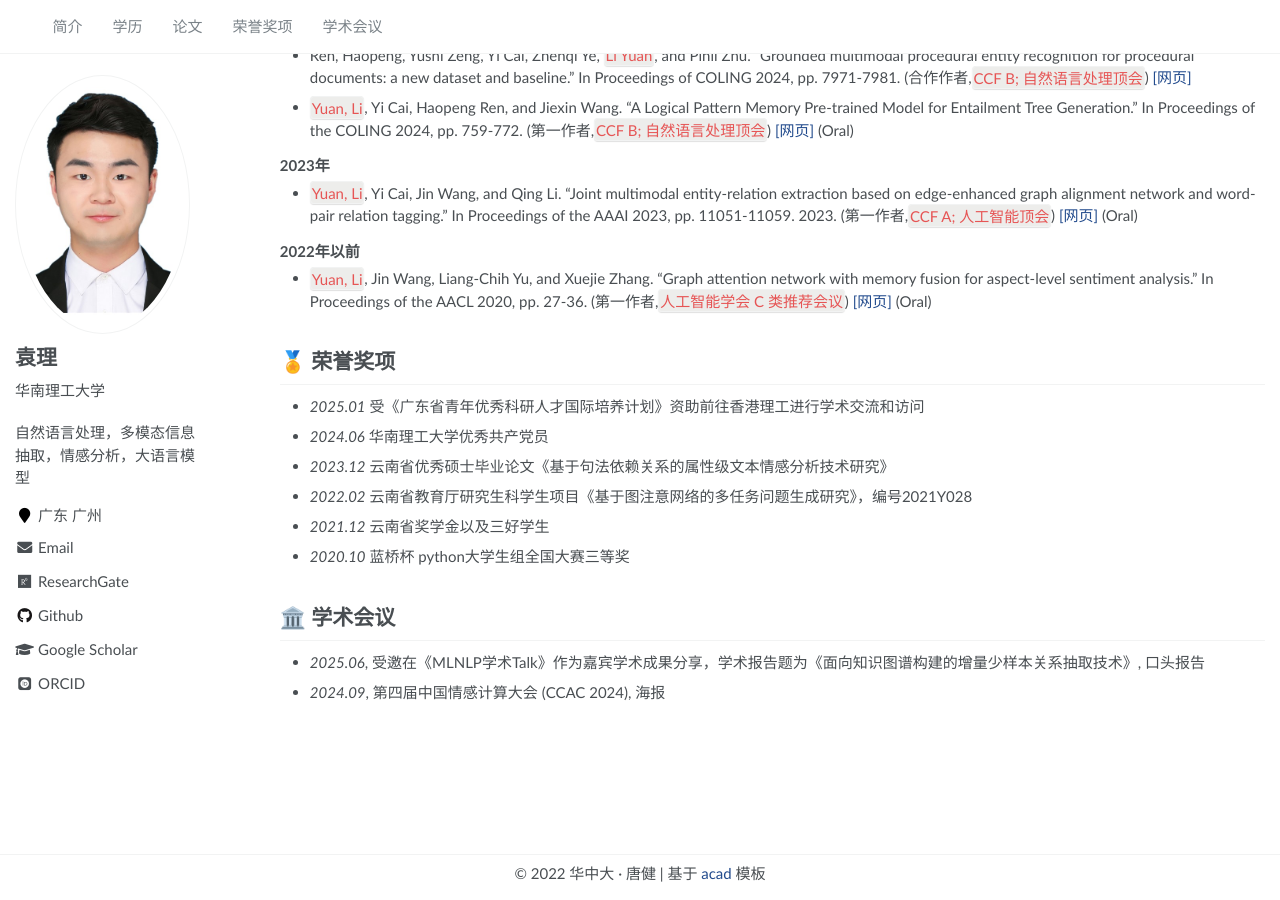
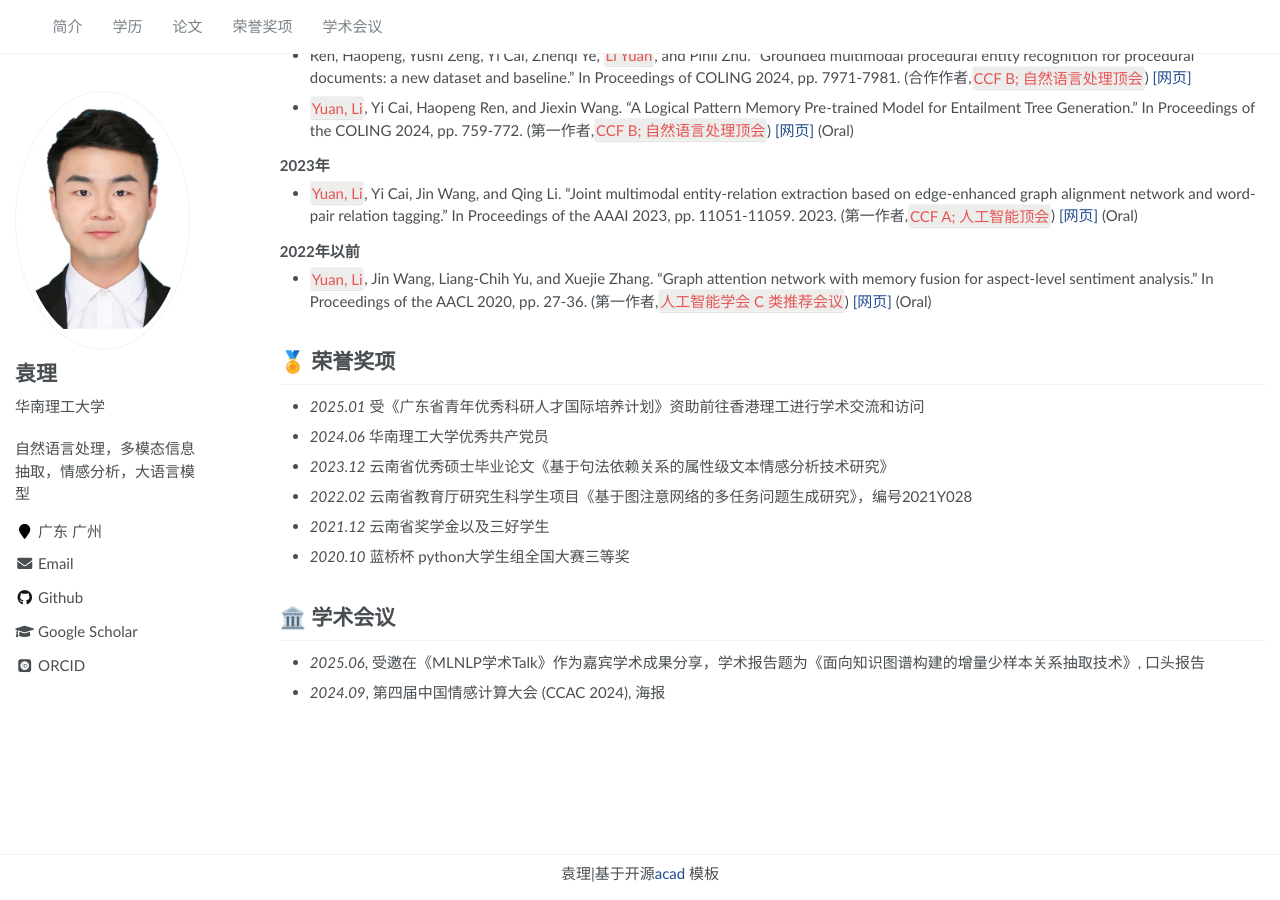
Before and after one commit to YuanLi95/YuanLi95.github.io, a Jekyll site: the page built from _pages/about.md, in a window 1280 px wide and 900 px high, scrolled down 1321 px. Built offline with Jekyll 4.4.1, drawn with Linux system fonts in a browser that asks for light colours; some web fonts are replaced.

Commit message:
Update academic homepage with personal information

```diff
--- a/_config.yml
+++ b/_config.yml
@@ -29,7 +29,7 @@ author:
   pubmed           :
   googlescholar    : "https://scholar.google.com/citations?user=5VtOcSkAAAAJ&hl=en"
   email            : "seyuanli@mail.scut.edu.cn"
-  researchgate     : ""
+  researchgate     :
   uri              :
   bitbucket        :
   codepen          :
--- a/_layouts/default.html
+++ b/_layouts/default.html
@@ -32,7 +32,7 @@ layout: compress
 <div class="footer_site">
 <hr/>
 <div class="footer_copyright">
-  © 2022 华中大 · 唐健 | 基于&nbsp
+  袁理|基于开源
   <a class="page_a"  href="https://github.com/RayeRen/acad-homepage.github.io">
   acad
   </a>&nbsp模板
```
